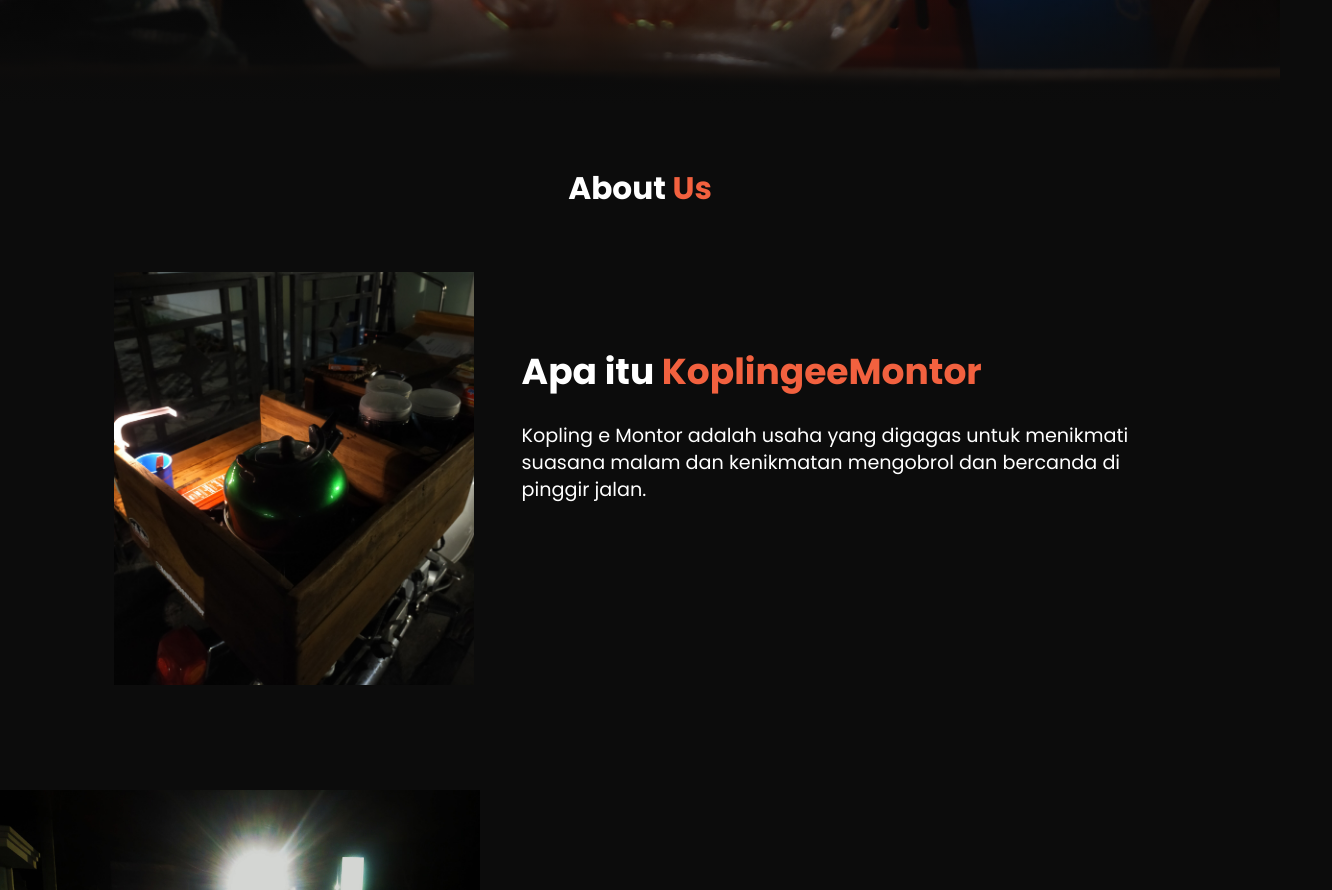
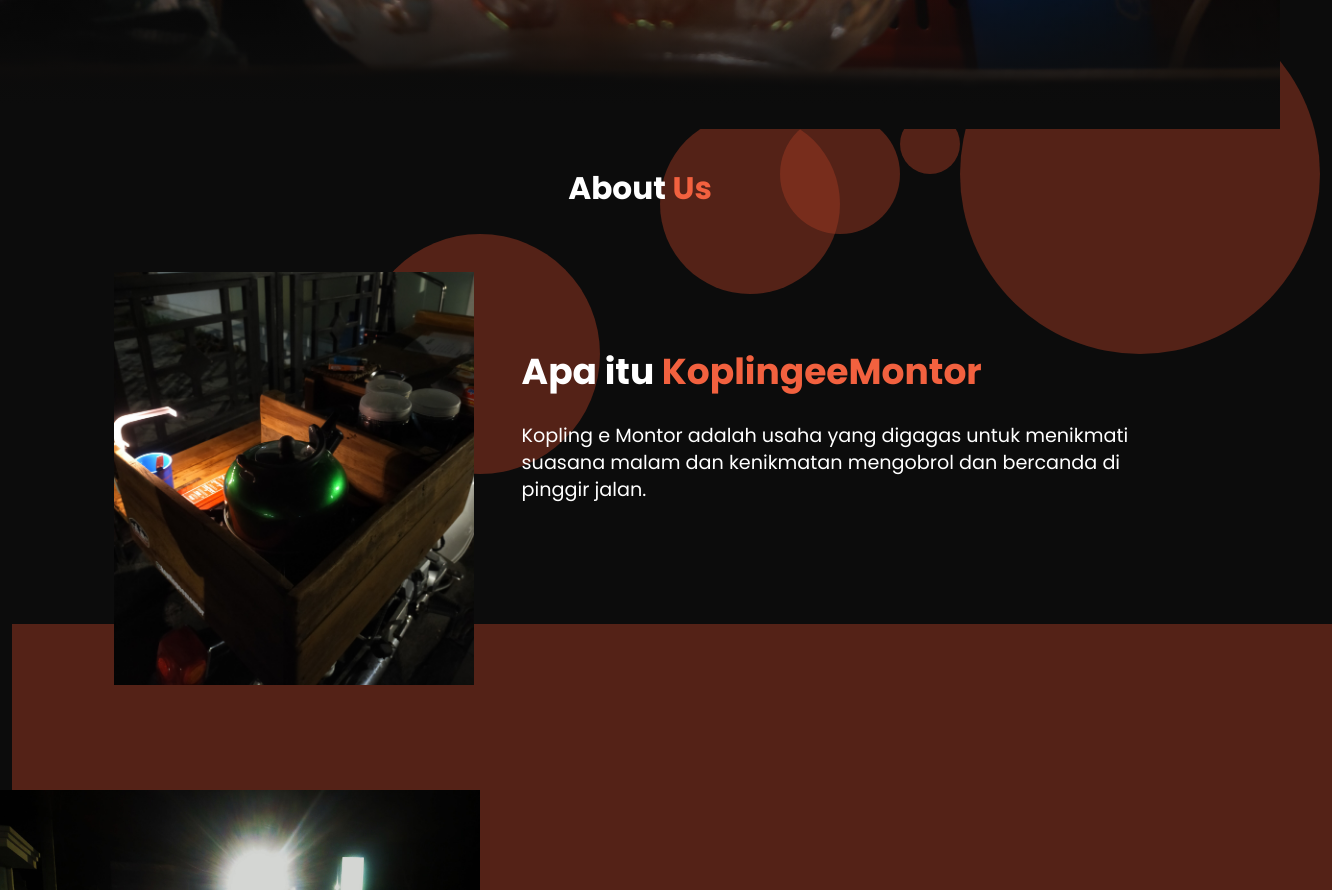
Before and after one commit to Sannndy444/landingPage, a plain HTML site: page index.html in a window 1280 px wide. Shown: the part 726-1616 px from the top of the page, 1332 px wide, since content can reach past the window. Drawn offline with nearby package versions, Linux system fonts and the light colour scheme; some packages are replaced by stand-ins of ours.

Commit message:
menambahkan styling extra dan mengubah fitur lokasi dengan menggunakan api gmaps dan js

```diff
--- a/css/style.css
+++ b/css/style.css
@@ -266,7 +266,7 @@ header {
     justify-content: center;
 }
 
-.maps .maps-container iframe {
+.maps .maps-container #googleMap {
     width: 90rem;
     height: 40rem;
 }
@@ -306,8 +306,8 @@ header {
 }
 
 .gallery .gallery-container img:hover {
-    transform: scale(0.9);
-    transition: 0.3s;
+    transform: scale(0.95);
+    transition: 0.5s;
 }
 
 .gallery h2 {
@@ -389,6 +389,88 @@ header {
     color: var(--primary);
 }
 /* Contact End */
+
+/* Extra Start */
+.extra {
+    display: flex;
+    top: 0;
+    left: 0;
+    width: 100%;
+    height: 100%;
+    z-index: -1;
+}
+
+.extra .tet {
+    position: absolute;
+    width: 30rem;
+    height: 30rem;
+    top: 60rem;
+    left: 80rem;
+    background-color: var(--third);
+    opacity: 0.5;
+    border-radius: 15rem;
+    z-index: -1;
+}
+
+.extra .teet {
+    position: absolute;
+    width: 20rem;
+    height: 20rem;
+    top: 80rem;
+    left: 30rem;
+    background-color: var(--third);
+    opacity: 0.5;
+    border-radius: 10rem;
+    z-index: -1;
+}
+
+.extra .teeet {
+    position: absolute;
+    width: 15rem;
+    height: 15rem;
+    top: 70rem;
+    left: 55rem;
+    background-color: var(--third);
+    opacity: 0.5;
+    border-radius: 8rem;
+    z-index: -1;
+}
+
+.extra .teeeet {
+    position: absolute;
+    width: 10rem;
+    height: 10rem;
+    top: 70rem;
+    left: 65rem;
+    background-color: var(--third);
+    opacity: 0.5;
+    border-radius: 6rem;
+    z-index: -1;
+}
+
+.extra .teeeeet {
+    position: absolute;
+    width: 5rem;
+    height: 5rem;
+    top: 70rem;
+    left: 75rem;
+    background-color: var(--third);
+    opacity: 0.5;
+    border-radius: 4rem;
+    z-index: -1;
+}
+
+.extra .enam {
+    position: absolute;
+    width: 110rem;
+    height: 34.8rem;
+    top: 112.5rem;
+    left: 1rem;
+    background-color: var(--third);
+    opacity: 0.5;
+    z-index: -1;
+}
+/* Extra End */
 
 /* Footer Start */
 footer {
--- a/index.html
+++ b/index.html
@@ -15,6 +15,9 @@
 
     <!-- My Icon -->
     <link href="https://fonts.googleapis.com/icon?family=Material+Icons"rel="stylesheet">
+
+    <!-- My Gmaps Api -->
+    <script src="http://maps.googleapis.com/maps/api/js"></script>
 
     <!-- My Style -->
     <link rel="stylesheet" href="css/style.css">
@@ -53,12 +56,12 @@
     <!-- Hero Section End -->
 
     <div class="extra">
-        <div class="01"></div>
-        <div class="02"></div>
-        <div class="03"></div>
-        <div class="04"></div>
-        <div class="05"></div>
-        <div class="06"></div>
+        <div class="tet"></div>
+        <div class="teet"></div>
+        <div class="teeet"></div>
+        <div class="teeeet"></div>
+        <div class="teeeeet"></div>
+        <div class="enam"></div>
     </div>
 
     <!-- About Section Start -->
@@ -95,7 +98,10 @@
     <section class="maps" id="maps">
         <h2>Lokasi <span>KoplingeeMontor</span></h2>
         <div class="maps-container">
-            <iframe src="https://www.google.com/maps/embed?pb=!1m14!1m12!1m3!1d415.5439120483934!2d113.20661692635454!3d-7.753481070349226!2m3!1f0!2f0!3f0!3m2!1i1024!2i768!4f13.1!5e0!3m2!1sid!2sid!4v1722854247185!5m2!1sid!2sid" width="600" height="450" style="border:0;" allowfullscreen="" loading="lazy" referrerpolicy="no-referrer-when-downgrade"></iframe>
+            <div
+                id="googleMap"
+                style="width: 600px; height: 450px;"
+            ></div>
         </div>
     </section>
     <!-- Maps Section End -->
--- a/js/script.js
+++ b/js/script.js
@@ -6,3 +6,23 @@ function toggleSidebar() {
         sidebar.style.width = '250px';
     }
 }
+
+function initialize() {
+    var propertiPeta = {
+        center:new google.maps.LatLng(-7.753525738020103, 113.20667171989645),
+        zoom:9,
+        mapTypeId:google.maps.MapTypeId.ROADMAP
+    };
+
+    var peta = new google.maps.Map(document.getElementById("googleMap"), propertiPeta);
+
+    // membuat Marker
+    var marker=new google.maps.Marker({
+        position: new google.maps.LatLng(-7.753525738020103, 113.20667171989645),
+        map: peta
+    });
+
+}
+
+  // event jendela di-load
+google.maps.event.addDomListener(window, 'load', initialize);
```
